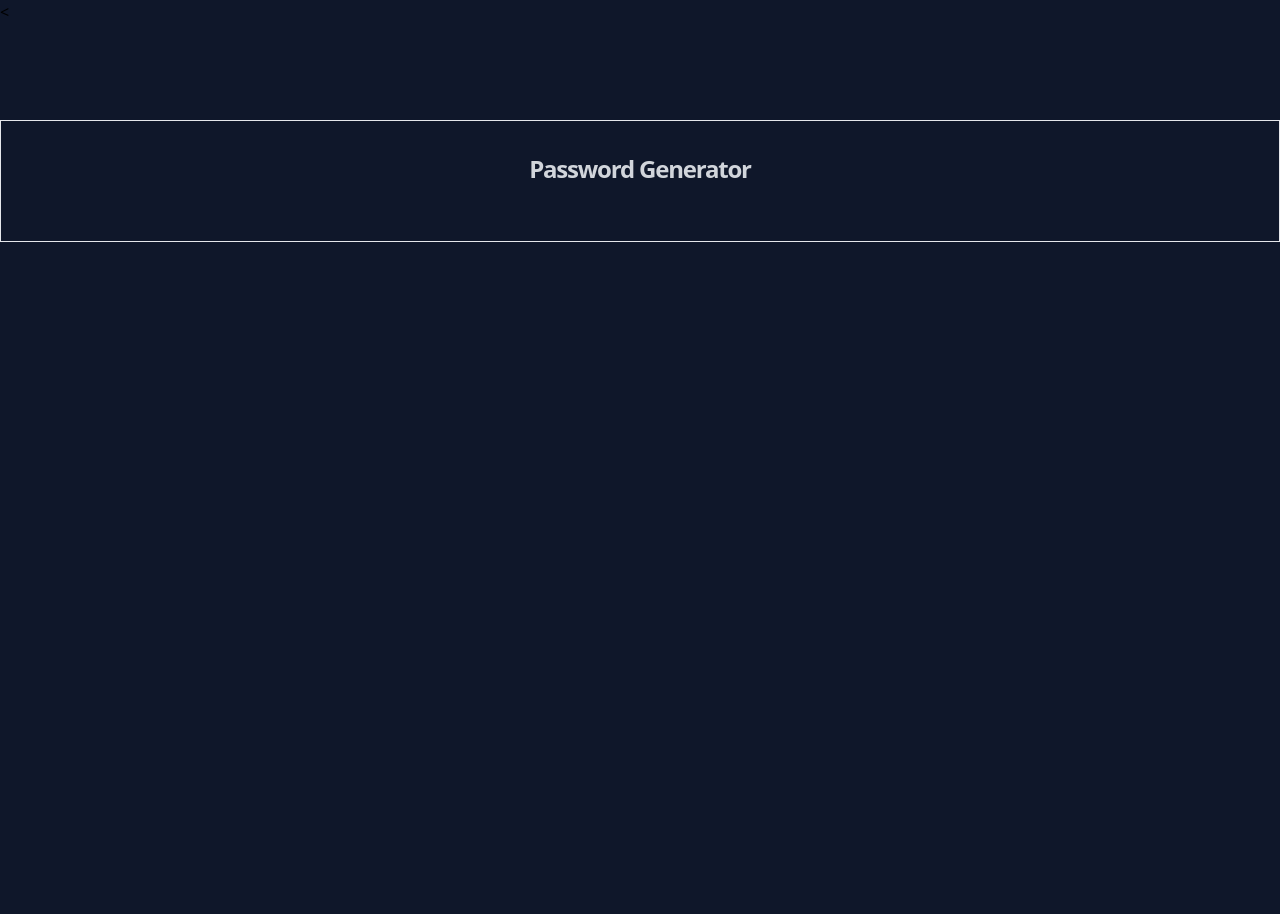
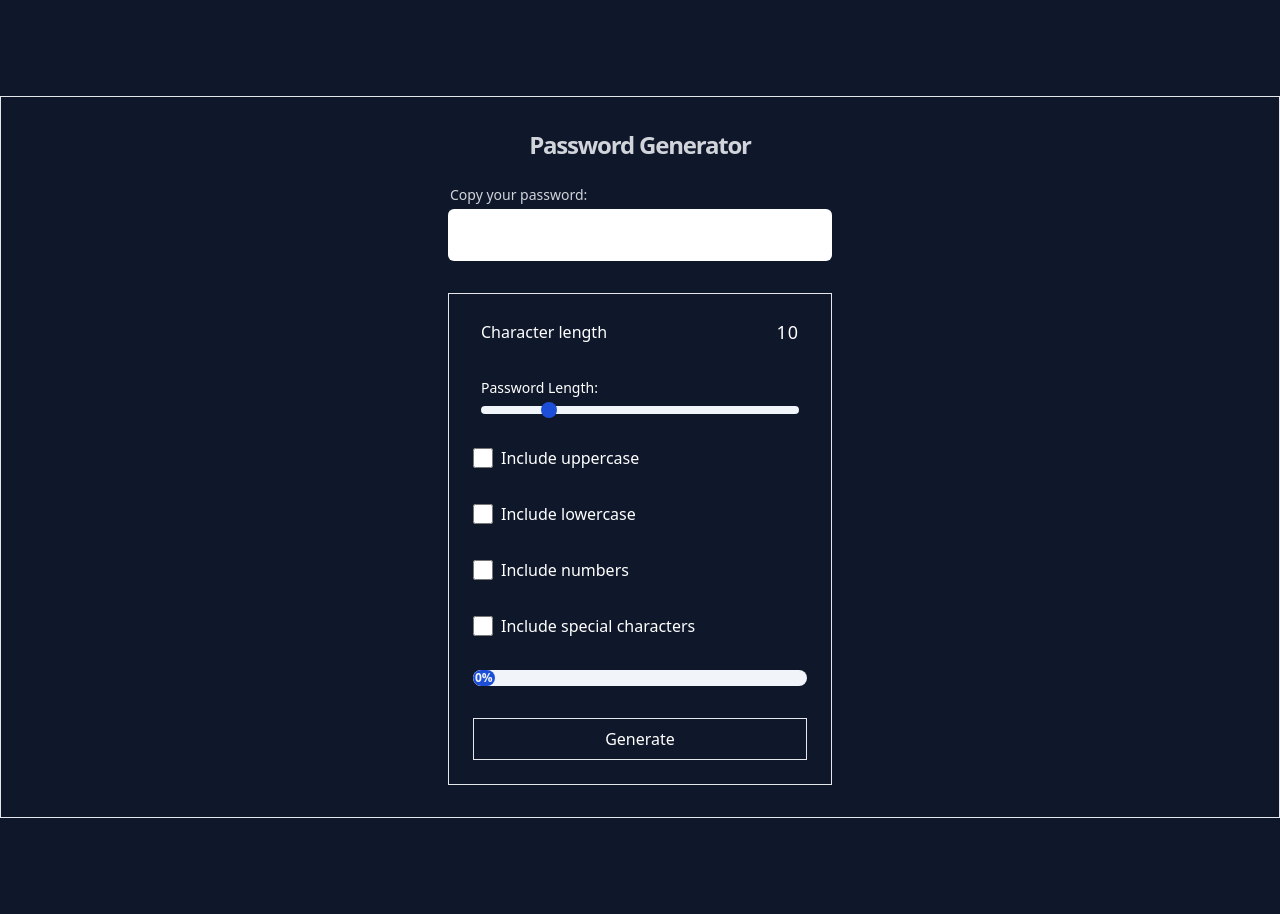
Before and after one commit to LeonR92/FlaskTW, a Flask app: page /pwgenerator/ in a window 1280 px wide. Before the commit the page ends 242 px from the top, so only its background shows below. Run offline with Flask 3, Linux system fonts and the light colour scheme; some libraries are stand-ins or nearby versions.

Commit message:
basic format

```diff
--- a/pwgenerator/templates/index.html
+++ b/pwgenerator/templates/index.html
@@ -1,18 +1,66 @@
-<!DOCTYPE html>
+<!doctype html>
 <html lang="en">
-<head>
-    <meta charset="UTF-8">
-    <meta name="viewport" content="width=device-width, initial-scale=1.0">
+  <head>
+    <meta charset="UTF-8" />
+    <meta name="viewport" content="width=device-width, initial-scale=1.0" />
     <script src="https://cdn.tailwindcss.com"></script>
     <title>Document</title>
-</head>
-<<body class="bg-slate-900">
-    <section class="container mx-2 md:mx-auto md:my-24 py-8 border">
-        <div class="flex flex-col items-center">
-            <h1 class="text-2xl font-bold tracking-tighter text-gray-300 mb-6">Password Generator</h1>
-            <!-- Password field for copy -->
-            <!-- Control -->
+  </head>
+  <body class="bg-slate-900">
+    <!-- Password Generator  -->
+    <section class="container mx-2 border py-8 md:mx-auto md:my-24">
+      <div class="flex flex-col items-center">
+        <!-- Password Generator title -->
+        <h1 class="mb-6 text-2xl font-bold tracking-tighter text-gray-300">Password Generator</h1>
+
+        <!-- Password Generator Copy Field -->
+        <div class="flex w-full max-w-sm flex-col gap-1 text-slate-700">
+          <label for="passwordOutput" class="w-fit pl-0.5 text-sm text-gray-300">Copy your password:</label>
+          <input id="passwordOutput" type="text" class="focus-visible:none w-full rounded-md px-4 py-4 text-sm" name="passwordOutput" />
         </div>
+
+        <!-- Password Generator Control Panel -->
+        <div class="mt-8 w-full max-w-sm border p-6">
+          <div class="flex flex-row items-center justify-between px-2">
+            <h3 class="text-white">Character length</h3>
+            <p id="characterLenOutput" class="text-lg tracking-wider text-white">10</p>
+          </div>
+
+          <!-- Password Generator Slider -->
+          <div class="mt-8 flex w-full flex-col gap-2 px-2 text-white">
+            <label for="passwordLengthInput" class="w-fit text-sm">Password Length:</label>
+            <input id="passwordLengthInput" type="range" class="h-2 w-full appearance-none rounded-full bg-slate-100 focus:outline-blue-700 [&::-moz-range-thumb]:size-4 [&::-moz-range-thumb]:appearance-none [&::-moz-range-thumb]:rounded-full [&::-moz-range-thumb]:border-none [&::-moz-range-thumb]:bg-blue-700 active:[&::-moz-range-thumb]:scale-110 [&::-webkit-slider-thumb]:size-4 [&::-webkit-slider-thumb]:appearance-none [&::-webkit-slider-thumb]:rounded-full [&::-webkit-slider-thumb]:border-none [&::-webkit-slider-thumb]:bg-blue-700 active:[&::-webkit-slider-thumb]:scale-110" value="20" min="0" max="100" step="1" />
+          </div>
+
+          <div class="mt-8 flex items-center">
+            <input id="uppercaseCheckbox" type="checkbox" class="mr-2 h-5 w-5 cursor-pointer rounded border-gray-300 bg-white transition duration-200 checked:border-blue-600 checked:bg-blue-600 focus:outline-none" />
+            <label for="uppercaseCheckbox" class="cursor-pointer text-white">Include uppercase</label>
+          </div>
+
+          <div class="mt-8 flex items-center">
+            <input id="lowercaseCheckbox" type="checkbox" class="mr-2 h-5 w-5 cursor-pointer rounded border-gray-300 bg-white transition duration-200 checked:border-blue-600 checked:bg-blue-600 focus:outline-none" />
+            <label for="lowercaseCheckbox" class="cursor-pointer text-white">Include lowercase</label>
+          </div>
+
+          <div class="mt-8 flex items-center">
+            <input id="numbersCheckbox" type="checkbox" class="mr-2 h-5 w-5 cursor-pointer rounded border-gray-300 bg-white transition duration-200 checked:border-blue-600 checked:bg-blue-600 focus:outline-none" />
+            <label for="numbersCheckbox" class="cursor-pointer text-white">Include numbers</label>
+          </div>
+
+          <div class="mt-8 flex items-center">
+            <input id="specialCharCheckbox" type="checkbox" class="mr-2 h-5 w-5 cursor-pointer rounded border-gray-300 bg-white transition duration-200 checked:border-blue-600 checked:bg-blue-600 focus:outline-none" />
+            <label for="specialCharCheckbox" class="cursor-pointer text-white">Include special characters</label>
+          </div>
+
+          <div class="mt-8 flex h-4 w-full overflow-hidden rounded-xl bg-slate-100" role="progressbar">
+            <div class="h-full rounded-xl bg-blue-700 p-0.5 text-center text-xs font-semibold leading-none text-slate-100 dark:bg-blue-600 dark:text-slate-100" :style="`width: ${calcPercentage(minVal, maxVal, currentVal)}%`">
+              <span id="passwordstrengthOutput">0%</span>
+            </div>
+          </div>
+
+          <button class="mt-8 w-full border px-4 py-2 text-white">Generate</button>
+        </div>
+      </div>
     </section>
-</body>
+  </body>
 </html>
```
